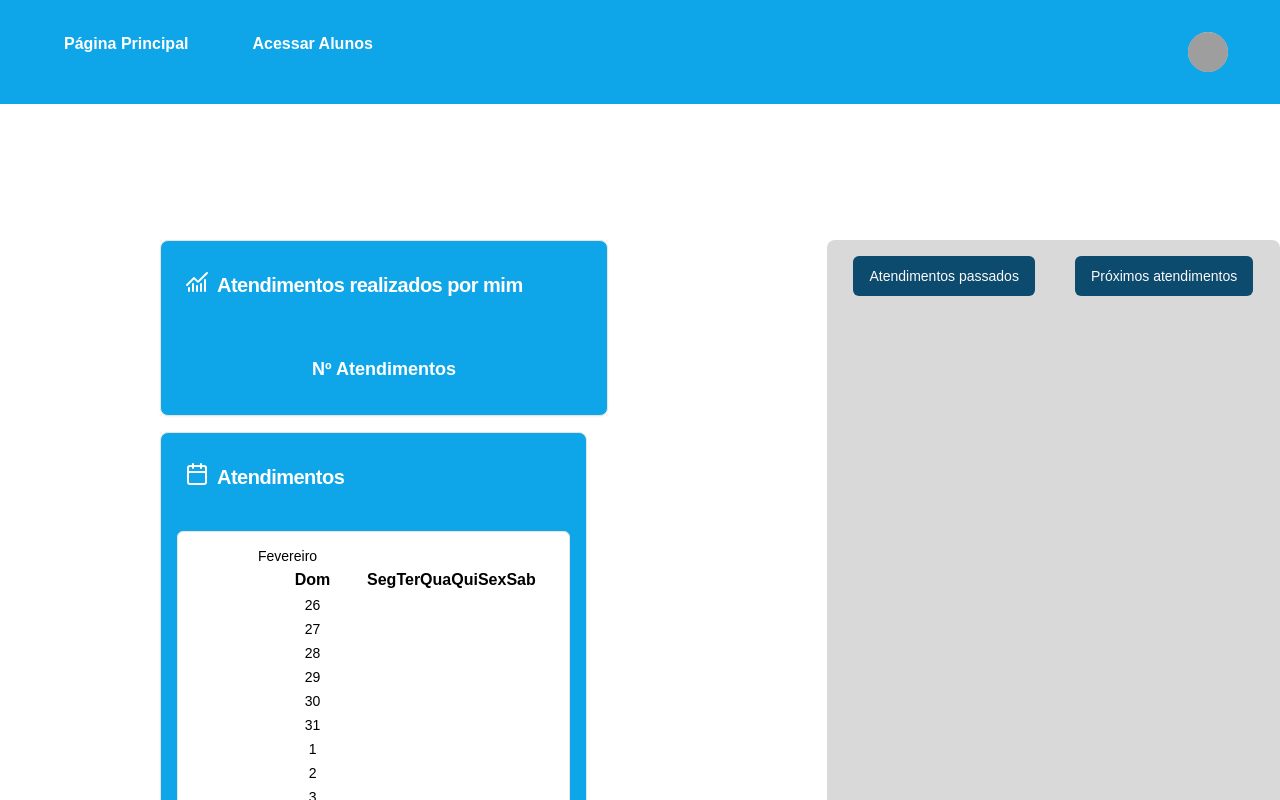
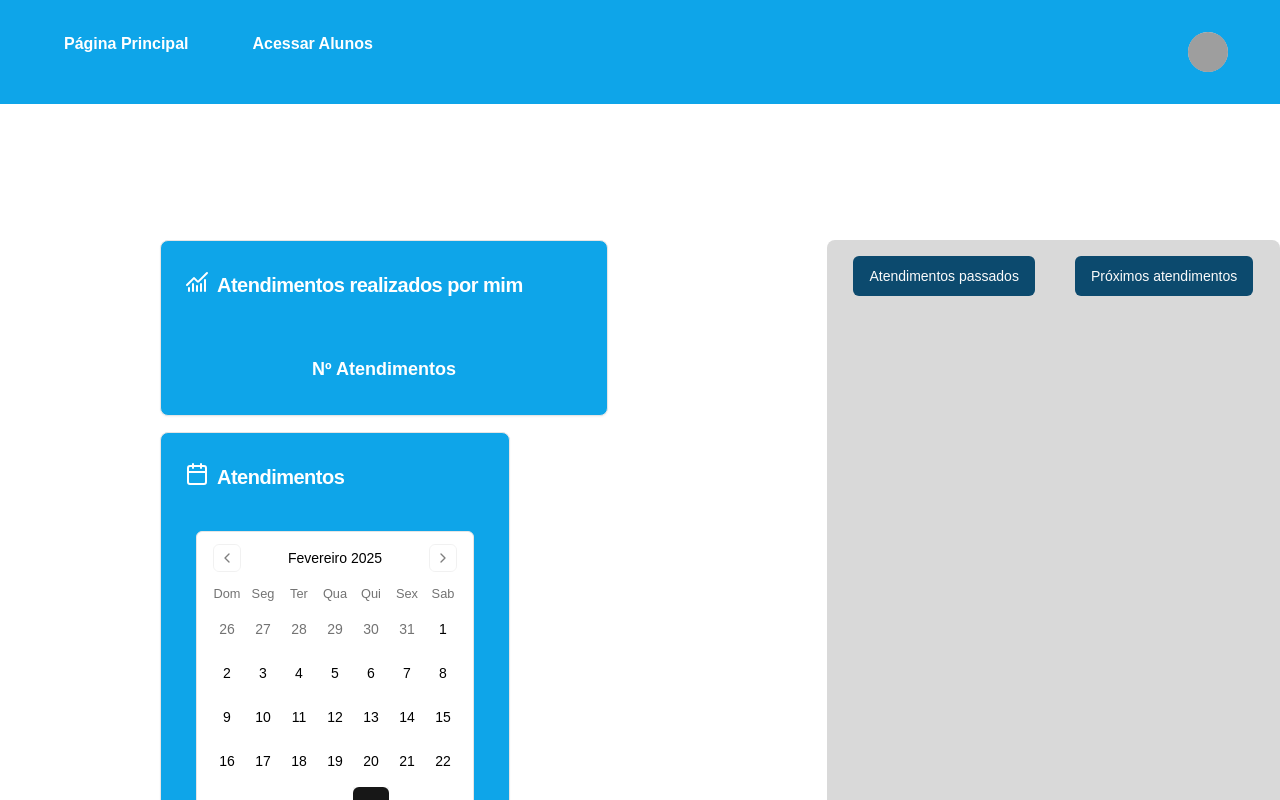
Before and after one commit to VovoBiquinha/Frontend, a Next.js app in the folder vovo_biquinha/: page /home in a window 1280 px wide. Shown: the top 800 px of the page. Built offline with nearby package versions, Linux system fonts and the light colour scheme; grey boxes are pictures that could not be loaded.

Commit message:
calendar and students

```diff
--- a/vovo_biquinha/package.json
+++ b/vovo_biquinha/package.json
@@ -23,7 +23,7 @@
     "next": "15.1.7",
     "next-themes": "^0.4.4",
     "react": "^19.0.0",
-    "react-day-picker": "^9.5.1",
+    "react-day-picker": "^8.10.1",
     "react-dom": "^19.0.0",
     "tailwind-merge": "^3.0.1",
     "tailwindcss-animate": "^1.0.7"
--- a/vovo_biquinha/src/app/(app)/home/page.tsx
+++ b/vovo_biquinha/src/app/(app)/home/page.tsx
@@ -1,10 +1,11 @@
-'use client';
+"use client";
 
-import { Button } from '@/components/ui/button';
-import { Card, CardContent, CardHeader, CardTitle } from '@/components/ui/card';
-import { ChartNoAxesCombined, Calendar as Calendario } from 'lucide-react';
-import { Calendar } from '@/components/ui/calendar';
-import React from 'react';
+import { Button } from "@/components/ui/button";
+import { Card, CardContent, CardHeader, CardTitle } from "@/components/ui/card";
+import { ChartNoAxesCombined, Calendar as Calendario } from "lucide-react";
+import { Calendar } from "@/components/ui/calendar";
+import React from "react";
+import { ptBR } from "date-fns/locale";
 
 export default function HomePage() {
   const [date, setDate] = React.useState<Date | undefined>(new Date());
@@ -29,19 +30,20 @@ export default function HomePage() {
         </div>
         <div>
           <div>
-            <Card className="w-full bg-sky-500 text-white h-full">
+            <Card className="w-[350px] bg-sky-500 text-white h-full">
               <CardHeader className="flex flex-row items-center space-x-2">
                 <Calendario className="w-6 h-6" />
                 <CardTitle className="text-xl">
                   <p>Atendimentos</p>
                 </CardTitle>
               </CardHeader>
-              <CardContent className="flex justify-center items-center p-4 h-[350px]">
+              <CardContent className="flex justify-center items-center p-4 h-full w-full">
                 <Calendar
                   mode="single"
                   selected={date}
                   onSelect={setDate}
-                  className="rounded-md border bg-white text-black w-full h-full"
+                  className="rounded-md border bg-white text-black capitalize"
+                  locale={ptBR}
                 />
               </CardContent>
             </Card>
--- a/vovo_biquinha/src/app/(app)/students/page.tsx
+++ b/vovo_biquinha/src/app/(app)/students/page.tsx
@@ -1,5 +1,5 @@
 /* eslint-disable @typescript-eslint/no-explicit-any */
-'use client';
+"use client";
 
 import {
   Table,
@@ -8,15 +8,15 @@ import {
   TableHead,
   TableHeader,
   TableRow,
-} from '@/components/ui/table';
-import { Button } from '@/components/ui/button';
-import { Input } from '@/components/ui/input';
-import { Search, UserPlus } from 'lucide-react';
-import { useEffect, useState } from 'react';
-import AvatarUser from '@/components/avatar';
-import { ViewStudentInfo } from '@/components/modals/view-student-informations';
-import { CreateNewStudent } from '@/components/modals/create-student-modal';
-import axios from 'axios';
+} from "@/components/ui/table";
+import { Button } from "@/components/ui/button";
+import { Input } from "@/components/ui/input";
+import { Search, UserPlus } from "lucide-react";
+import { useEffect, useState } from "react";
+import AvatarUser from "@/components/avatar";
+import { ViewStudentInfo } from "@/components/modals/view-student-informations";
+import { CreateNewStudent } from "@/components/modals/create-student-modal";
+import axios from "axios";
 
 interface Student {
   _id: string;
@@ -29,23 +29,38 @@ interface Student {
 
 export default function StudentsPage() {
   const [isFocused, setIsFocused] = useState(false);
-  const [value, setValue] = useState('');
+  const [value, setValue] = useState("");
   const [isCreateModalOpen, setIsCreateModalOpen] = useState(false);
   const [isViewModalOpen, setIsViewModalOpen] = useState(false);
   const [students, setStudents] = useState<Student[]>([]);
+  const [selectedStudent, setSelectedStudents] = useState<Student | null>(null);
 
   const fetchStudents = async () => {
     try {
-      const response = await axios.get('http://localhost:8000/alunos/');
+      const response = await axios.get("http://127.0.0.1:8000/alunos/");
       setStudents(response.data);
     } catch (error) {
-      console.error('Erro na busca de aluno', error);
+      console.error("Erro na busca de aluno", error);
     }
   };
 
   useEffect(() => {
     fetchStudents();
   }, []);
+
+  function calculateAge(birthDateString: string): number {
+    const birthDate = new Date(birthDateString);
+    const today = new Date();
+    let age = today.getFullYear() - birthDate.getFullYear();
+    const month = today.getMonth() - birthDate.getMonth();
+    const day = today.getDate() - birthDate.getDate();
+
+    if (month < 0 || (month === 0 && day < 0)) {
+      age--;
+    }
+
+    return age;
+  }
 
   return (
     <div className="mt-20 w-1/2 mx-auto text-start">
@@ -57,15 +72,15 @@ export default function StudentsPage() {
       <div className="flex items-center justify-between">
         <div
           className="relative w-1/3 mt-4 border border-gray-300 rounded-lg p-2 focus-within:border-black cursor-text "
-          onClick={() => document.getElementById('searchInput')?.focus()}
+          onClick={() => document.getElementById("searchInput")?.focus()}
         >
           <Search className="absolute left-3 top-1/2 transform -translate-y-1/2 h-5 w-5 text-gray-500" />
 
           <label
             className={`absolute left-10 text-gray-500 transition-all duration-200 cursor-text ${
               isFocused || value
-                ? 'text-xs top-1 bg-white px-1'
-                : 'text-base top-1/2 transform -translate-y-1/2'
+                ? "text-xs top-1 bg-white px-1"
+                : "text-base top-1/2 transform -translate-y-1/2"
             }`}
           >
             Pesquisar
@@ -77,7 +92,7 @@ export default function StudentsPage() {
             value={value}
             onChange={(e) => setValue(e.target.value)}
             onFocus={() => setIsFocused(true)}
-            onBlur={() => setIsFocused(value !== '')}
+            onBlur={() => setIsFocused(value !== "")}
             className="border-none focus:ring-0 focus:outline-none w-full bg-transparent pl-10 pt-2"
           />
         </div>
@@ -115,13 +130,16 @@ export default function StudentsPage() {
                     <AvatarUser />
                     {student.first_name} {student.last_name}
                   </TableCell>
-                  <TableCell>{student.birth_date}</TableCell>
+                  <TableCell>{calculateAge(student.birth_date)} anos</TableCell>
                   <TableCell>
-                    {student.medication_usage ? 'Sim' : 'Não'}
+                    {student.medication_usage ? "Sim" : "Não"}
                   </TableCell>
                   <TableCell className="text-right">
                     <Button
-                      onClick={() => setIsViewModalOpen(true)}
+                      onClick={() => {
+                        setSelectedStudents(student);
+                        setIsViewModalOpen(true);
+                      }}
                       className="bg-transparent text-sky-500 hover:bg-transparent border-2 border-sky-500 rounded-lg"
                     >
                       Ver Tudo
@@ -137,6 +155,7 @@ export default function StudentsPage() {
       <ViewStudentInfo
         isOpen={isViewModalOpen}
         onClose={() => setIsViewModalOpen(false)}
+        student={selectedStudent}
       />
       <CreateNewStudent
         isOpen={isCreateModalOpen}
--- a/vovo_biquinha/src/components/ui/calendar.tsx
+++ b/vovo_biquinha/src/components/ui/calendar.tsx
@@ -1,15 +1,13 @@
-'use client';
+"use client"
 
-import * as React from 'react';
-import { ChevronLeft, ChevronRight } from 'lucide-react';
-import { DayPicker } from 'react-day-picker';
-import { ptBR } from 'date-fns/locale';
-import { format } from 'date-fns';
+import * as React from "react"
+import { ChevronLeft, ChevronRight } from "lucide-react"
+import { DayPicker } from "react-day-picker"
 
-import { cn } from '@/lib/utils';
-import { buttonVariants } from '@/components/ui/button';
+import { cn } from "@/lib/utils"
+import { buttonVariants } from "@/components/ui/button"
 
-export type CalendarProps = React.ComponentProps<typeof DayPicker>;
+export type CalendarProps = React.ComponentProps<typeof DayPicker>
 
 function Calendar({
   className,
@@ -19,65 +17,54 @@ function Calendar({
 }: CalendarProps) {
   return (
     <DayPicker
-      locale={ptBR}
       showOutsideDays={showOutsideDays}
-      formatters={{
-        formatMonthCaption: (month) => {
-          const formattedMonth = format(month, 'MMMM', { locale: ptBR });
-          return (
-            formattedMonth.charAt(0).toUpperCase() + formattedMonth.slice(1)
-          );
-        },
-        formatWeekdayName: (day) =>
-          format(day, 'EEEEEE', { locale: ptBR }).replace(/^./, (char) =>
-            char.toUpperCase()
-          ),
-      }}
-      className={cn('p-3', className)}
+      className={cn("p-3", className)}
       classNames={{
-        months: 'flex flex-col sm:flex-row space-y-0 sm:space-x-4',
-        month: 'w-full',
-        caption: 'flex justify-center pt-1 relative items-center',
-        caption_label: 'text-sm font-medium capitalize',
-        nav: 'space-x-1 flex items-center',
+        months: "flex flex-col sm:flex-row space-y-4 sm:space-x-4 sm:space-y-0",
+        month: "space-y-4",
+        caption: "flex justify-center pt-1 relative items-center",
+        caption_label: "text-sm font-medium",
+        nav: "space-x-1 flex items-center",
         nav_button: cn(
-          buttonVariants({ variant: 'outline' }),
-          'h-7 w-7 bg-transparent p-0 opacity-50 hover:opacity-100'
+          buttonVariants({ variant: "outline" }),
+          "h-7 w-7 bg-transparent p-0 opacity-50 hover:opacity-100"
         ),
-        nav_button_previous: 'absolute left-1',
-        nav_button_next: 'absolute right-1',
-        table: 'w-full border-collapse table-fixed',
-        head_row: 'grid grid-cols-7',
+        nav_button_previous: "absolute left-1",
+        nav_button_next: "absolute right-1",
+        table: "w-full border-collapse space-y-1",
+        head_row: "flex",
         head_cell:
-          'text-muted-foreground text-center font-normal text-[0.8rem] p-1',
-        row: 'grid grid-cols-7 w-full h-10',
-        cell: 'h-full w-full text-center text-sm p-1',
+          "text-muted-foreground rounded-md w-9 font-normal text-[0.8rem]",
+        row: "flex w-full mt-2",
+        cell: "h-9 w-9 text-center text-sm p-0 relative [&:has([aria-selected].day-range-end)]:rounded-r-md [&:has([aria-selected].day-outside)]:bg-accent/50 [&:has([aria-selected])]:bg-accent first:[&:has([aria-selected])]:rounded-l-md last:[&:has([aria-selected])]:rounded-r-md focus-within:relative focus-within:z-20",
         day: cn(
-          buttonVariants({ variant: 'ghost' }),
-          'h-full w-full p-0 font-normal aria-selected:opacity-100'
+          buttonVariants({ variant: "ghost" }),
+          "h-9 w-9 p-0 font-normal aria-selected:opacity-100"
         ),
+        day_range_end: "day-range-end",
         day_selected:
-          'bg-primary text-primary-foreground hover:bg-primary hover:text-primary-foreground focus:bg-primary focus:text-primary-foreground',
-        day_today: 'bg-accent text-accent-foreground',
-        day_outside: 'text-muted-foreground',
-        day_disabled: 'text-muted-foreground opacity-50',
+          "bg-primary text-primary-foreground hover:bg-primary hover:text-primary-foreground focus:bg-primary focus:text-primary-foreground",
+        day_today: "bg-accent text-accent-foreground",
+        day_outside:
+          "day-outside text-muted-foreground aria-selected:bg-accent/50 aria-selected:text-muted-foreground",
+        day_disabled: "text-muted-foreground opacity-50",
+        day_range_middle:
+          "aria-selected:bg-accent aria-selected:text-accent-foreground",
+        day_hidden: "invisible",
         ...classNames,
       }}
-      components={
-        {
-          IconLeft: ({ className, ...props }: { className?: string }) => (
-            <ChevronLeft className={cn('h-4 w-4', className)} {...props} />
-          ),
-          IconRight: ({ className, ...props }: { className?: string }) => (
-            <ChevronRight className={cn('h-4 w-4', className)} {...props} />
-          ),
-          // eslint-disable-next-line @typescript-eslint/no-explicit-any
-        } as any
-      }
+      components={{
+        IconLeft: ({ className, ...props }) => (
+          <ChevronLeft className={cn("h-4 w-4", className)} {...props} />
+        ),
+        IconRight: ({ className, ...props }) => (
+          <ChevronRight className={cn("h-4 w-4", className)} {...props} />
+        ),
+      }}
       {...props}
     />
-  );
+  )
 }
-Calendar.displayName = 'Calendar';
+Calendar.displayName = "Calendar"
 
-export { Calendar };
+export { Calendar }
```
Also changed, not shown: vovo_biquinha/src/components/modals/create-student-modal.tsx (+27 -21 lines), vovo_biquinha/src/components/modals/view-student-informations.tsx (+57 -17 lines), 1 other file (tests, documents, lock files or other folders).
